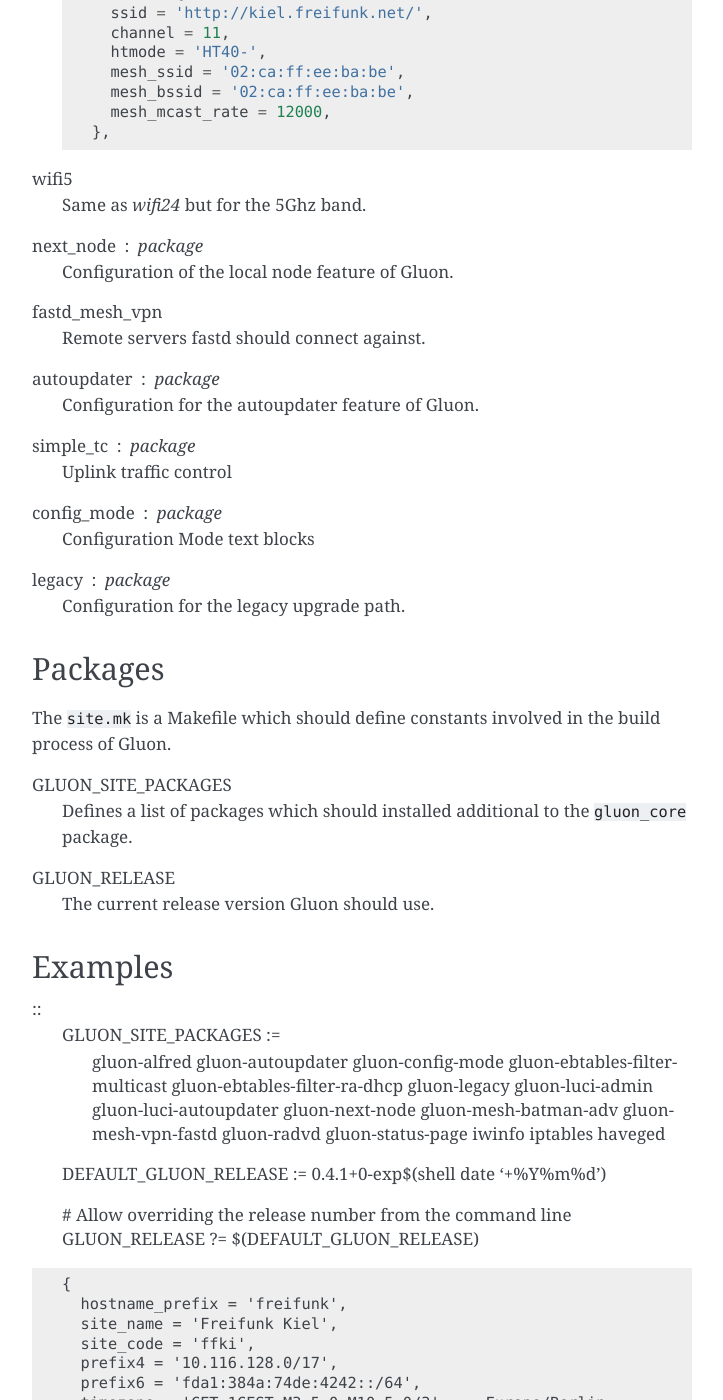
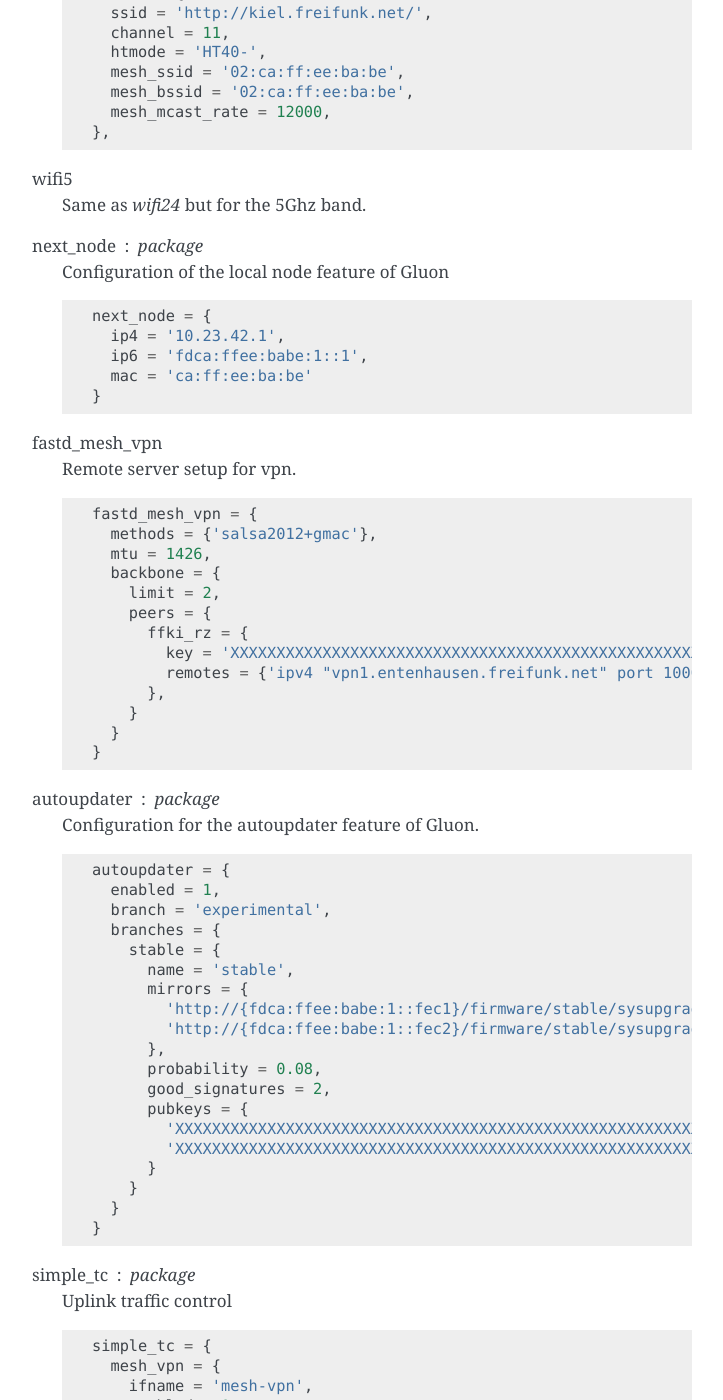
Before and after one commit to freifunk-gluon/gluon, a Sphinx documentation site: the page built from docs/user/site.rst, in a window 1280 px wide and 1400 px high, scrolled down 1540 px. Shown: the whole window, without its empty margins (388-1111 px from the left). Built offline with Sphinx 7.4.7, drawn with Linux system fonts in a browser that asks for light colours; pages that are not in the unit, such as notebooks, are missing from menus; some of the changed text lies outside the part shown.

```diff
--- a/docs/user/site.rst
+++ b/docs/user/site.rst
@@ -74,22 +74,82 @@
     Same as `wifi24` but for the 5Ghz band.
 
 next_node : package
-    Configuration of the local node feature of Gluon.
+    Configuration of the local node feature of Gluon
+    ::
+      next_node = {
+        ip4 = '10.23.42.1',
+        ip6 = 'fdca:ffee:babe:1::1',
+        mac = 'ca:ff:ee:ba:be'
+      }
+
 
 fastd_mesh_vpn
-    Remote servers fastd should connect against.
+    Remote server setup for vpn.
+    ::
+      fastd_mesh_vpn = {
+        methods = {'salsa2012+gmac'},
+        mtu = 1426,
+        backbone = {
+          limit = 2,
+          peers = {
+            ffki_rz = {
+              key = 'XXXXXXXXXXXXXXXXXXXXXXXXXXXXXXXXXXXXXXXXXXXXXXXXXXXXXXXXXXXXXXXX',
+              remotes = {'ipv4 "vpn1.entenhausen.freifunk.net" port 10000'},
+            },
+          }
+        }
+      }
 
 autoupdater : package
     Configuration for the autoupdater feature of Gluon.
+    ::
+      autoupdater = {
+        enabled = 1,
+        branch = 'experimental',
+        branches = {
+          stable = {
+            name = 'stable',
+            mirrors = {
+              'http://{fdca:ffee:babe:1::fec1}/firmware/stable/sysupgrade/',
+              'http://{fdca:ffee:babe:1::fec2}/firmware/stable/sysupgrade/',
+            },
+            probability = 0.08,
+            good_signatures = 2,
+            pubkeys = {
+              'XXXXXXXXXXXXXXXXXXXXXXXXXXXXXXXXXXXXXXXXXXXXXXXXXXXXXXXXXXXXXXXX', -- someguy
+              'XXXXXXXXXXXXXXXXXXXXXXXXXXXXXXXXXXXXXXXXXXXXXXXXXXXXXXXXXXXXXXXX', -- someother
+            }
+          }
+        }
+      }
 
 simple_tc : package
     Uplink traffic control
+    ::
+      simple_tc = {
+        mesh_vpn = {
+          ifname = 'mesh-vpn',
+          enabled = 0,
+          limit_egress = 200,
+          limit_ingress = 3000,
+        },
+      },
 
 config_mode : package
     Configuration Mode text blocks
 
 legacy : package
     Configuration for the legacy upgrade path.
+    ::
+      legacy = {
+             version_files = {'/etc/.freifunk_version_keep', '/etc/.eff_version_keep'},
+             old_files = {'/etc/config/config_mode', '/etc/config/ffeh', '/etc/config/freifunk'},
+             config_mode_configs = {'config_mode', 'ffeh', 'freifunk'},
+             fastd_configs = {'ffeh_mesh_vpn', 'mesh_vpn'},
+             mesh_ifname = 'freifunk',
+             tc_configs = {'ffki', 'freifunk'},
+             wifi_names = {'wifi_freifunk', 'wifi_freifunk5', 'wifi_mesh', 'wifi_mesh5'},
+      }
 
 Packages
 --------
```
